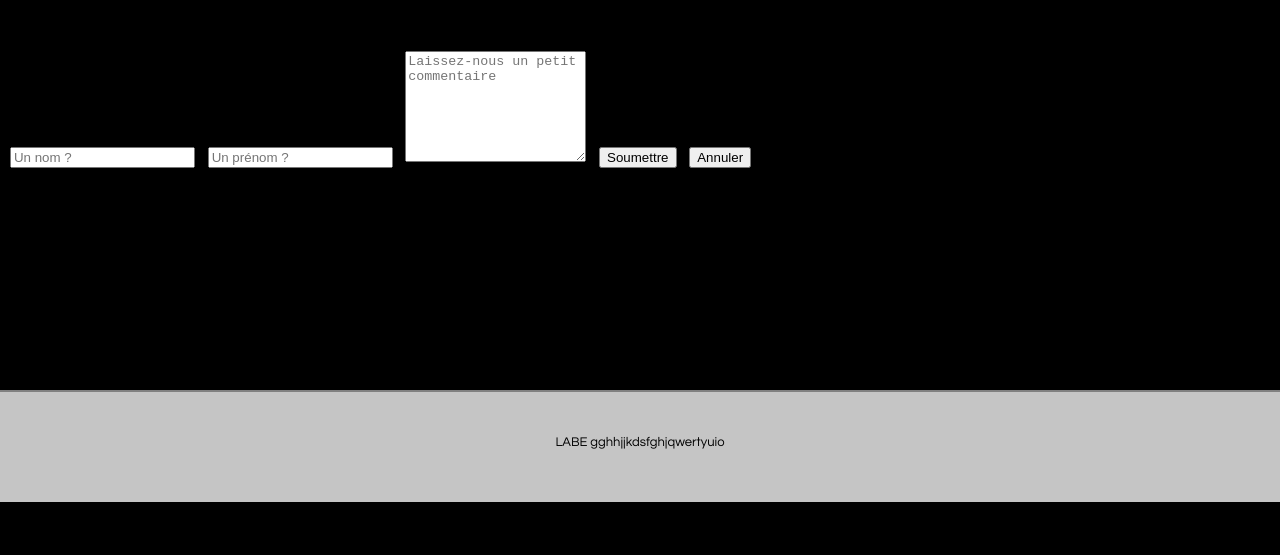
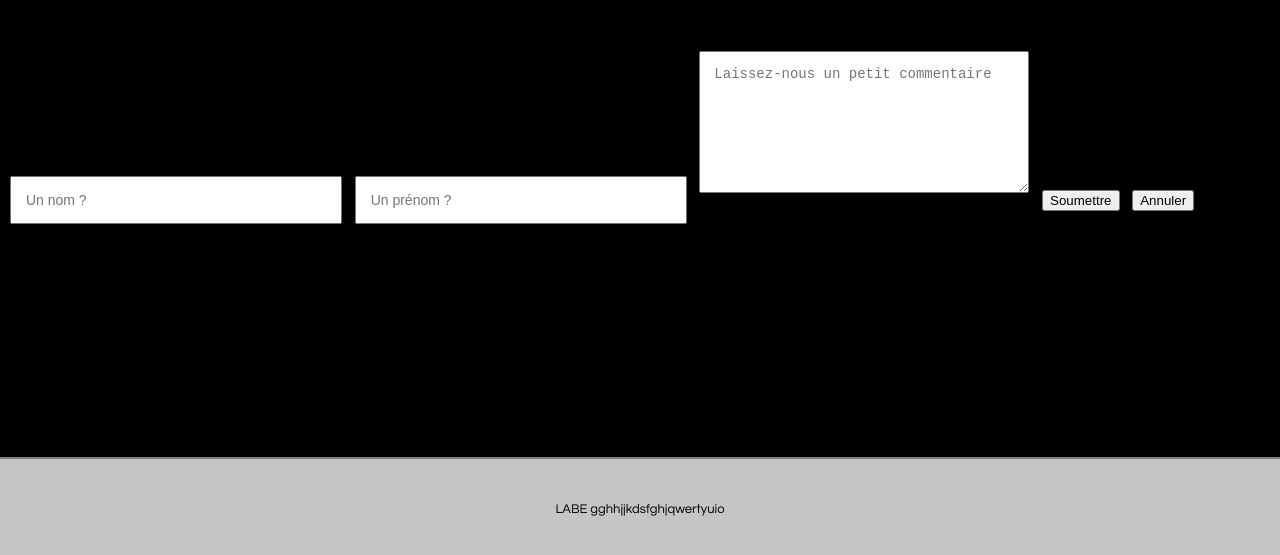
Before and after one commit to Greatdiallo1/Mon-premier-depot, a plain HTML site: page projetmac/livredor.html in a window 1280 px wide. Shown: the part 267-822 px from the top of the page. Before the commit the page ends 800 px from the top, so only its background shows below. Drawn offline with Linux system fonts and the light colour scheme.

Commit message:
modif livre et style css

```diff
--- a/projetmac/livredor.html
+++ b/projetmac/livredor.html
@@ -36,9 +36,9 @@
       +        <h1>Le livre d'or</h1>
       +        <section>
       +            <form action="#">
-      +                <input id=nom2 type="text" placeholder="Un nom ?" required/>
-      +                <input type="text" placeholder="Un prénom ?" required/>
-      +                <textarea rows="7" placeholder="Laissez-nous un petit commentaire"></textarea>
+      +                <input id="nom2" type="text" placeholder="Un nom ?" required/>
+      +                <input id="prenom2" type="text" placeholder="Un prénom ?" required/>
+      +                <textarea id="comm"rows="7" placeholder="Laissez-nous un petit commentaire"></textarea>
       +                <button type="submit">Soumettre</button>
       +                <button type="reset">Annuler</button>
       +            </form>
--- a/projetmac/style.css
+++ b/projetmac/style.css
@@ -183,3 +183,11 @@ input:focus:valid,textarea:focus:valid{
 	-webkit-box-shadow:("#56c93f,0,0,5px");
 
 }
+#nom2,#prenom2, #comm{
+
+    position: block;
+	margin: 0 0 0.8em 0;
+	width: 300px;
+	font-size: 14px;
+	padding:1em;
+}
```
